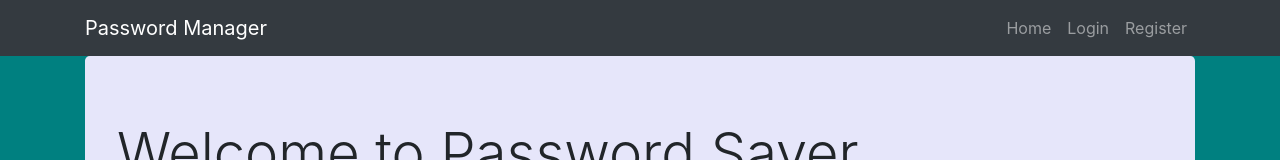
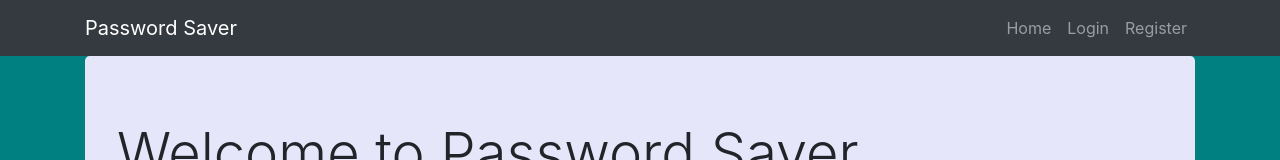
Before and after one commit to mumar389/PasswordSaver, a React (Create React App) app in the folder client/: page / in a window 1280 px wide. Shown: the top 160 px of the page. Built offline with nearby package versions, Linux system fonts and the light colour scheme.

Commit message:
Updating UI

```diff
--- a/client/src/components/Navbar.jsx
+++ b/client/src/components/Navbar.jsx
@@ -54,7 +54,7 @@ const Navbar = () => {
       <nav className="navbar navbar-expand-lg  navbar-dark bg-dark">
         <div className="container">
           <Link className="navbar-brand" to="/">
-            Password Manager
+            Password Saver
           </Link>
           <button
             className="navbar-toggler"
```
Also changed, not shown: 9 other files (tests, documents, lock files or other folders).
